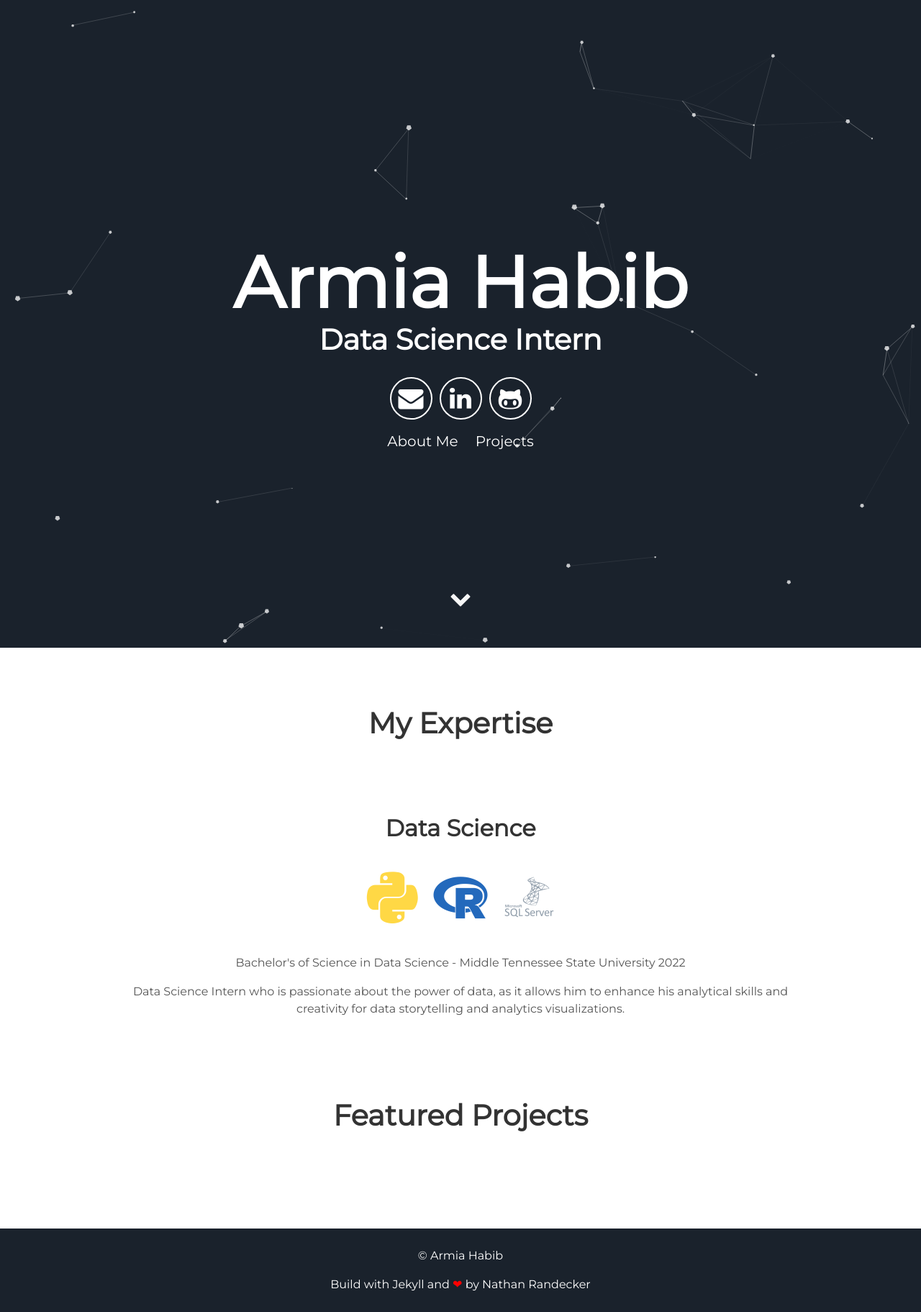
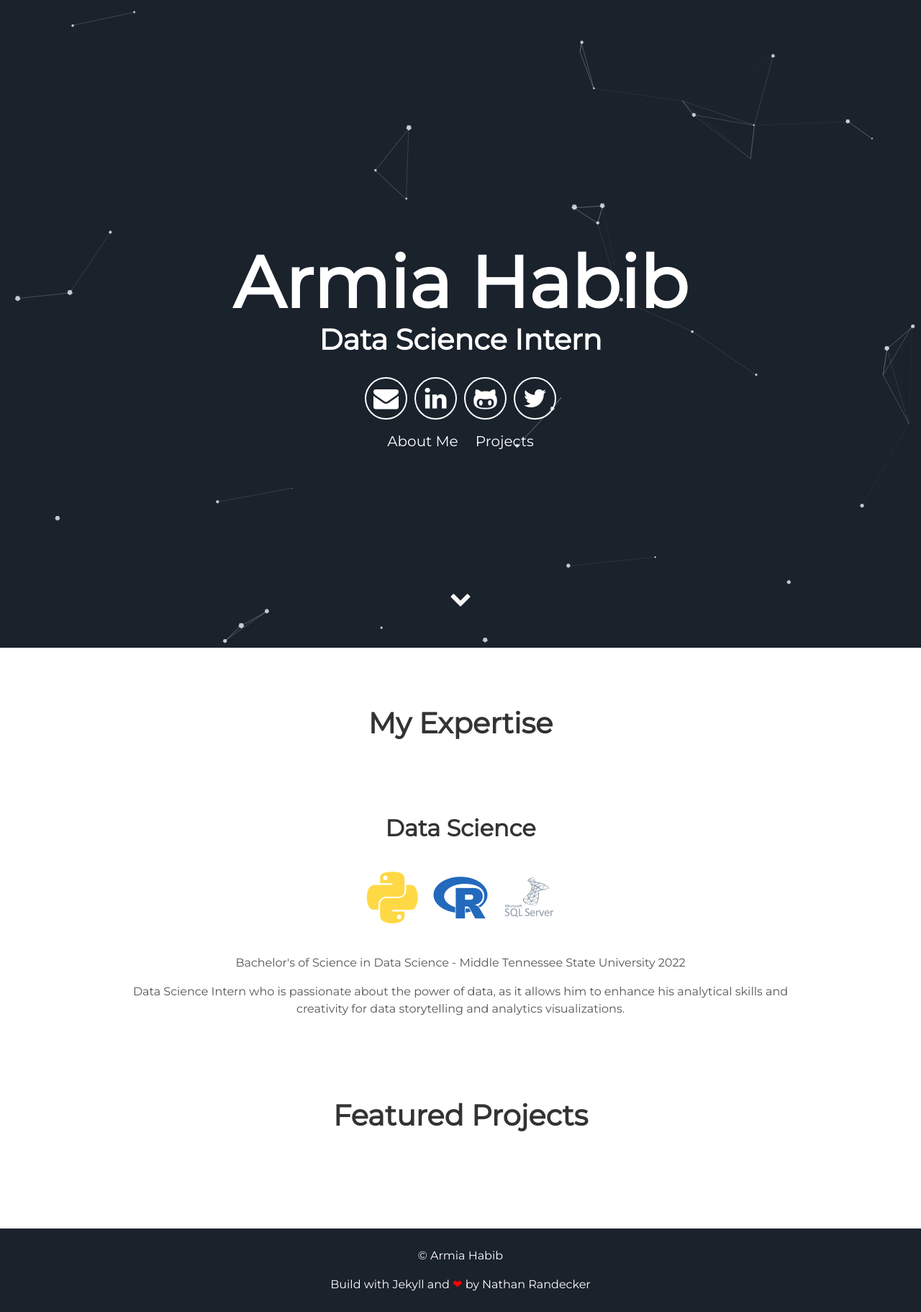
Before and after one commit to dfarone02/dfarone02.github.io, a Jekyll site: the page built from index.html, in a window 1280 px wide. Shown: the whole page at 72% size. Built offline with Jekyll 4.4.1, drawn with Linux system fonts in a browser that asks for light colours; nearby versions of some CDN libraries.

Commit message:
Update header.html

```diff
--- a/_includes/header.html
+++ b/_includes/header.html
@@ -8,6 +8,7 @@
         <a aria-label="Send email" href="mailto:armiadata@gmail.com"><i class="icon fa fa-envelope"></i></a>
         <a aria-label="My LinkedIn" target="_blank" href="https://www.linkedin.com/in/armiahabib"><i class="icon fa fa-linkedin" aria-hidden="true"></i></a>
         <a aria-label="My Github" target="_blank" href="https://github.com/ArmiaData"><i class="icon fa fa-github-alt" aria-hidden="true"></i></a>
+        <a aria-label="My Github" target="_blank" href="https://github.com/ArmiaData"><i class="icon fa fa-twitter" aria-hidden="true"></i></a>
       </div>
       <div class="header-links">
         <a class="link" href="#about" data-scroll>About Me</a>
```
